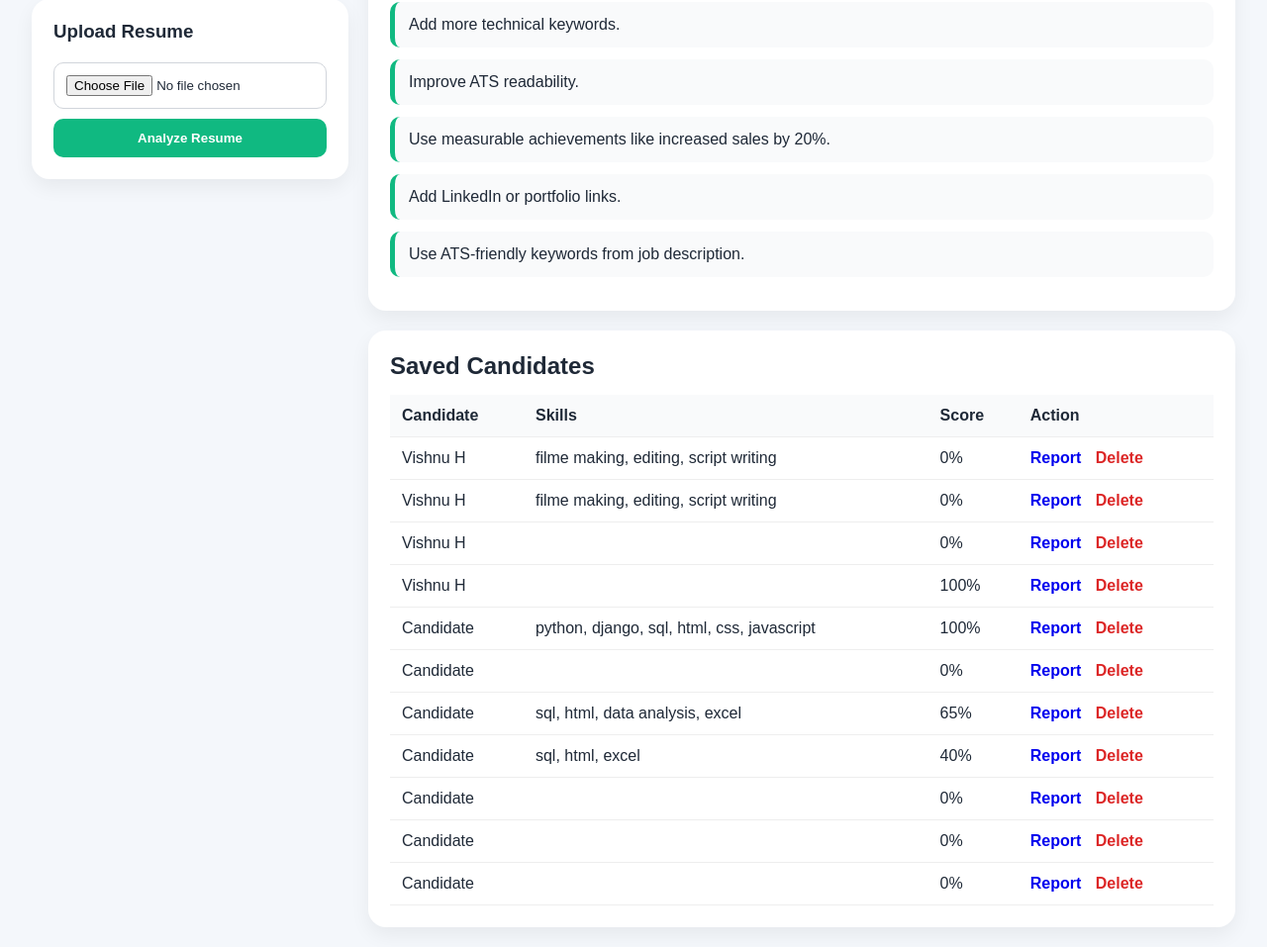
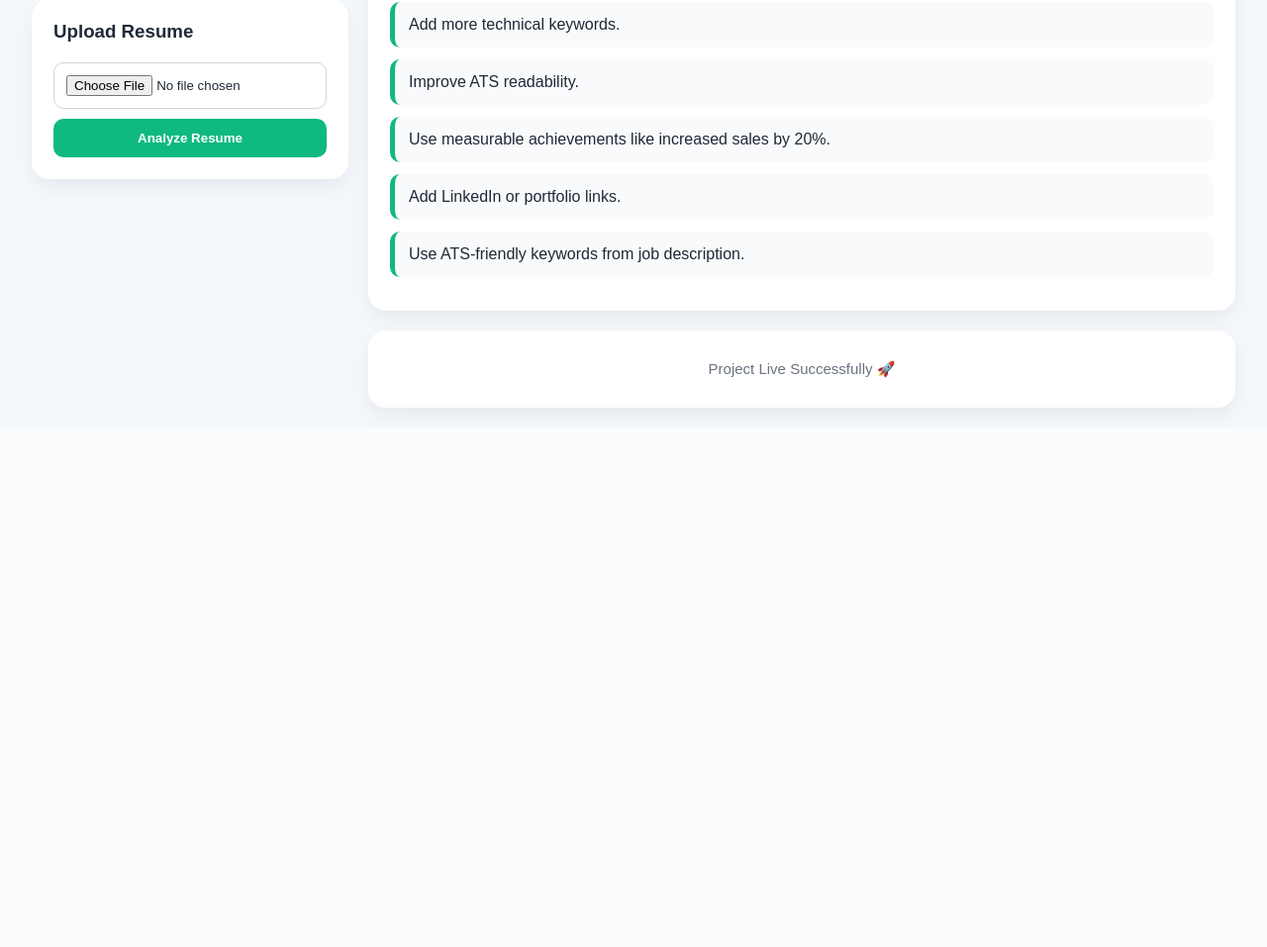
Before and after one commit to dirviha/Resume-Analyser, a Django app: page / in a window 1280 px wide. Shown: the part 571-1528 px from the top of the page at 99% size. After the commit the page ends 994 px from the top, so only its background shows below. Run offline with Django 5.2, Linux system fonts and the light colour scheme; data comes from the database, SQL or seed files in the repository.

Commit message:
Remove saved candidates section

```diff
--- a/analyser/templates/home.html
+++ b/analyser/templates/home.html
@@ -6,164 +6,73 @@
 <title>AI Resume Checker Dashboard</title>
 <style>
 *{margin:0;padding:0;box-sizing:border-box;}
-body{
-font-family:Arial,sans-serif;
-background:#f4f7fb;
-color:#1f2937;
-}
-.container{
-width:95%;
-max-width:1400px;
-margin:auto;
-padding:20px 0;
-}
-.topbar{
-display:flex;
-justify-content:space-between;
-align-items:center;
-margin-bottom:20px;
-}
-.logo{
-font-size:30px;
-font-weight:700;
-color:#10b981;
-}
-.menu a{
-text-decoration:none;
-margin-left:20px;
-color:#374151;
-font-weight:600;
-}
-.grid{
-display:grid;
-grid-template-columns:320px 1fr;
-gap:20px;
-}
-.card{
-background:#fff;
-border-radius:18px;
-padding:22px;
-box-shadow:0 8px 20px rgba(0,0,0,.06);
-}
+body{font-family:Arial,sans-serif;background:#f4f7fb;color:#1f2937;}
+.container{width:95%;max-width:1400px;margin:auto;padding:20px 0;}
+.topbar{display:flex;justify-content:space-between;align-items:center;margin-bottom:20px;}
+.logo{font-size:30px;font-weight:700;color:#10b981;}
+.menu a{text-decoration:none;margin-left:20px;color:#374151;font-weight:600;}
+.grid{display:grid;grid-template-columns:320px 1fr;gap:20px;}
+.card{background:#fff;border-radius:18px;padding:22px;box-shadow:0 8px 20px rgba(0,0,0,.06);}
 .score-box{text-align:center;}
 .circle{
-width:160px;
-height:160px;
-border-radius:50%;
-border:12px solid #10b981;
-display:flex;
-align-items:center;
-justify-content:center;
-margin:10px auto;
-font-size:36px;
-font-weight:bold;
-color:#10b981;
+width:160px;height:160px;border-radius:50%;border:12px solid #10b981;
+display:flex;align-items:center;justify-content:center;
+margin:10px auto;font-size:36px;font-weight:bold;color:#10b981;
 }
-.muted{
-color:#6b7280;
-font-size:14px;
-}
+.muted{color:#6b7280;font-size:14px;}
 .side-list{margin-top:18px;}
 .side-item{
-display:flex;
-justify-content:space-between;
-padding:10px 0;
-border-bottom:1px solid #eee;
-font-size:15px;
+display:flex;justify-content:space-between;
+padding:10px 0;border-bottom:1px solid #eee;font-size:15px;
 }
 .good{color:#10b981;font-weight:bold;}
 .bad{color:#ef4444;font-weight:bold;}
 .warn{color:#f59e0b;font-weight:bold;}
 
 input{
-width:100%;
-padding:12px;
-border:1px solid #d1d5db;
-border-radius:10px;
-margin:10px 0;
+width:100%;padding:12px;border:1px solid #d1d5db;
+border-radius:10px;margin:10px 0;
 }
+button{
+background:#10b981;color:#fff;border:none;
+padding:12px 18px;border-radius:10px;cursor:pointer;
+font-weight:bold;width:100%;
+}
+button:hover{background:#059669;}
 
-button{
-background:#10b981;
-color:#fff;
-border:none;
-padding:12px 18px;
-border-radius:10px;
-cursor:pointer;
-font-weight:bold;
-width:100%;
-}
-button:hover{
-background:#059669;
-}
-
-.section-title{
-font-size:24px;
-font-weight:700;
-margin-bottom:16px;
-}
-
+.section-title{font-size:24px;font-weight:700;margin-bottom:16px;}
 .stats{
 display:grid;
 grid-template-columns:repeat(auto-fit,minmax(180px,1fr));
-gap:15px;
-margin-bottom:20px;
+gap:15px;margin-bottom:20px;
 }
-
-.stat{
-padding:18px;
-border-radius:14px;
-}
-
+.stat{padding:18px;border-radius:14px;}
 .green{background:#ecfdf5;}
 .blue{background:#eff6ff;}
 .yellow{background:#fef3c7;}
 .pink{background:#fdf2f8;}
 
 .progress{
-height:10px;
-background:#e5e7eb;
-border-radius:20px;
-overflow:hidden;
-margin-top:8px;
+height:10px;background:#e5e7eb;border-radius:20px;
+overflow:hidden;margin-top:8px;
 }
-.progress div{
-height:100%;
-background:#10b981;
+.progress div{height:100%;background:#10b981;}
+
+.tip{
+padding:14px;border-left:5px solid #10b981;
+background:#f9fafb;border-radius:10px;margin-bottom:12px;
 }
 
-.tip{
-padding:14px;
-border-left:5px solid #10b981;
-background:#f9fafb;
-border-radius:10px;
-margin-bottom:12px;
+.footer-box{
+margin-top:20px;
+text-align:center;
+padding:30px;
+color:#6b7280;
+font-size:15px;
 }
 
-table{
-width:100%;
-border-collapse:collapse;
-margin-top:10px;
-}
-th,td{
-padding:12px;
-border-bottom:1px solid #eee;
-text-align:left;
-}
-th{
-background:#f9fafb;
-}
-.action a{
-text-decoration:none;
-margin-right:10px;
-font-weight:bold;
-}
-.delete{color:#dc2626;}
-
 @media(max-width:950px){
-.grid{
-grid-template-columns:1fr;
-}
+.grid{grid-template-columns:1fr;}
 }
 </style>
 </head>
@@ -182,7 +91,7 @@ grid-template-columns:1fr;
 
 <div class="grid">
 
-<!-- LEFT PANEL -->
+<!-- LEFT -->
 <div>
 
 <div class="card score-box">
@@ -234,7 +143,7 @@ grid-template-columns:1fr;
 
 </div>
 
-<!-- RIGHT PANEL -->
+<!-- RIGHT -->
 <div>
 
 <div class="card">
@@ -309,30 +218,8 @@ grid-template-columns:1fr;
 <div class="tip">Use ATS-friendly keywords from job description.</div>
 </div>
 
-<div class="card" style="margin-top:20px;">
-<h2 style="margin-bottom:15px;">Saved Candidates</h2>
-
-<table>
-<tr>
-<th>Candidate</th>
-<th>Skills</th>
-<th>Score</th>
-<th>Action</th>
-</tr>
-
-{% for i in data %}
-<tr>
-<td>{{ i.name }}</td>
-<td>{{ i.skills }}</td>
-<td>{{ i.score }}%</td>
-<td class="action">
-<a href="/report/{{ i.id }}/">Report</a>
-<a class="delete" href="/delete/{{ i.id }}/">Delete</a>
-</td>
-</tr>
-{% endfor %}
-
-</table>
+<div class="card footer-box">
+Project Live Successfully 🚀
 </div>
 
 </div>
```
